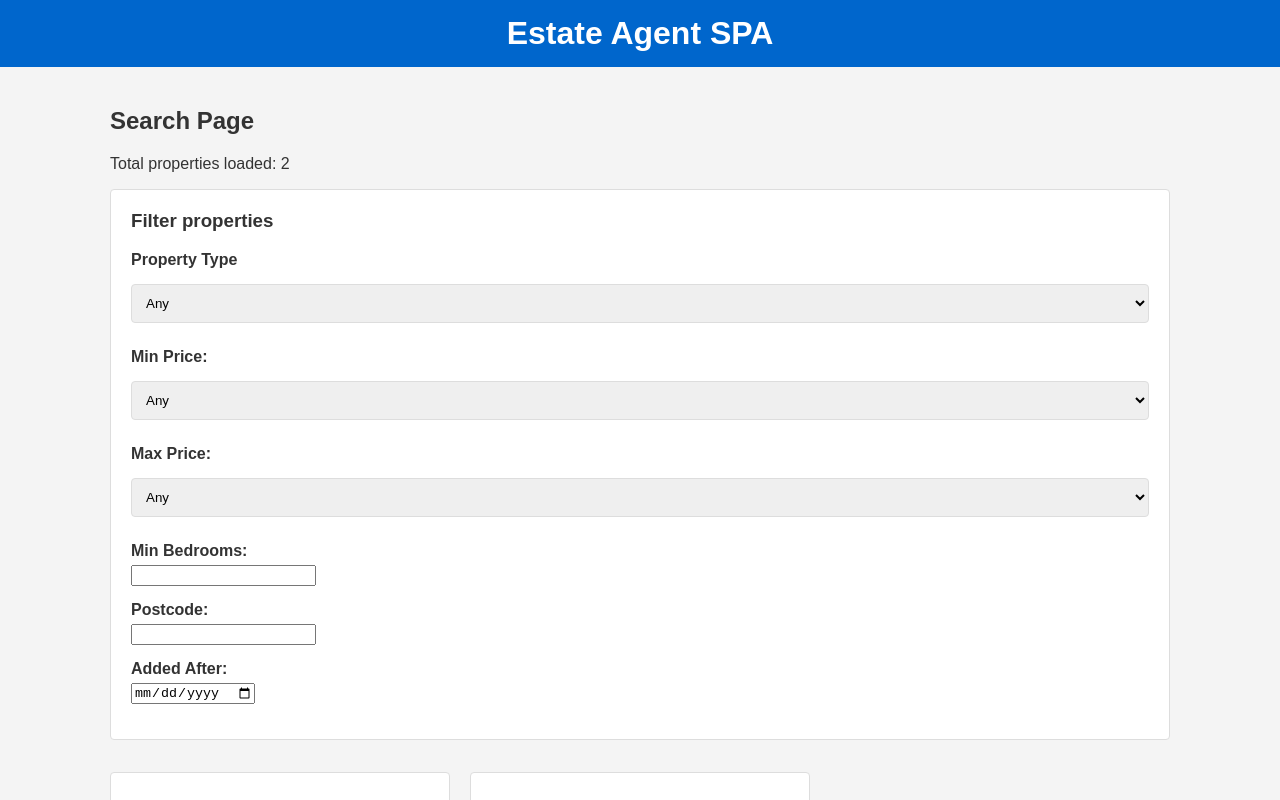
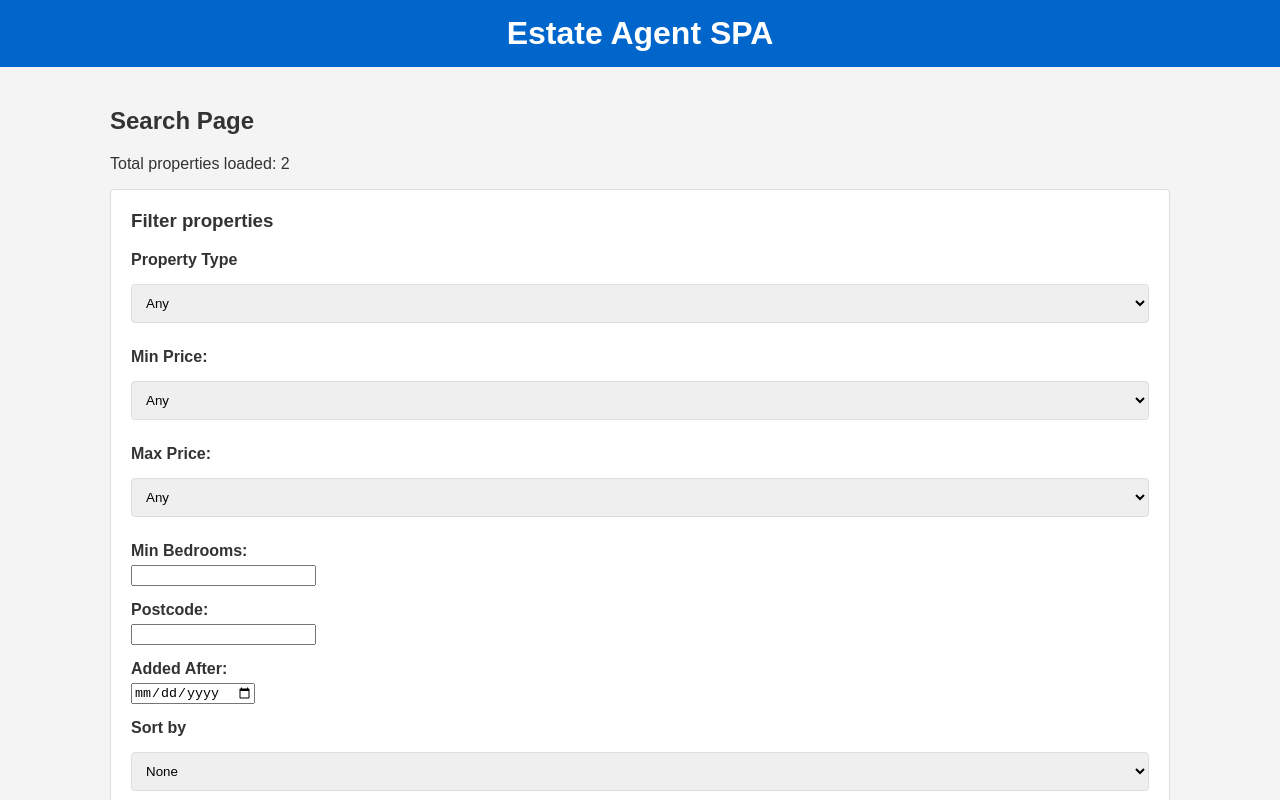
Before and after one commit to tolmir-git/estate-agent-spa, a React (Vite) app: page / in a window 1280 px wide. Shown: the top 800 px of the page. Built offline with nearby package versions, Linux system fonts and the light colour scheme.

Commit message:
added sorting, fixed bugs with filtering

```diff
--- a/src/pages/PropertyDetails.jsx
+++ b/src/pages/PropertyDetails.jsx
@@ -24,11 +24,7 @@ function PropertyDetails() {
     <img
         src={`/${property.picture}`}
         alt={property.type}
-        style={{
-        width: "100%",
-        maxWidth: "600px",
-        margin: "20px 0",
-        }}
+        className="property-image"
     />
     )}
 
--- a/src/pages/SearchPage.jsx
+++ b/src/pages/SearchPage.jsx
@@ -5,6 +5,7 @@ import PropertyCard from "../components/PropertyCard";
 
 function SearchPage() {
   const properties = propertiesData.properties;
+  const [sortBy, setSortBy] = useState("");
 
   const [filters, setFilters] = useState({
     type: "",
@@ -50,8 +51,22 @@ function SearchPage() {
 
 
 
+
     return true;
   });
+  const sortedProperties = [...filteredProperties];
+
+    if (sortBy === "price-asc") {
+      sortedProperties.sort((a, b) => a.price - b.price);
+    }
+
+    if (sortBy === "price-desc") {
+      sortedProperties.sort((a, b) => b.price - a.price);
+    }
+
+    if (sortBy === "bedrooms-desc") {
+      sortedProperties.sort((a, b) => b.bedrooms - a.bedrooms);
+    }
 
   return (
     <div className="container">
@@ -125,6 +140,22 @@ function SearchPage() {
             }
           />
         </div>
+        <div className="form-group">
+          <label className="label">Sort by</label>
+          <select
+            className="input-field"
+            value={sortBy}
+            onChange={(e) => setSortBy(e.target.value)}
+          >
+            <option value="">None</option>
+            <option value="price-asc">Price (Low → High)</option>
+            <option value="price-desc">Price (High → Low)</option>
+            <option value="bedrooms-desc">Bedrooms (Most first)</option>
+          </select>
+      </div>
+
+
+
         {filteredProperties.length === 0 && (
         <p className="error-message">
           No properties match your search criteria.
@@ -135,7 +166,7 @@ function SearchPage() {
 
       {/* PROPERTY LIST */}
       <div className="property-grid">
-        {filteredProperties.map((property) => (
+        {sortedProperties.map((property) => (
             <PropertyCard
                 key={property.id}
                 property={property}
```
